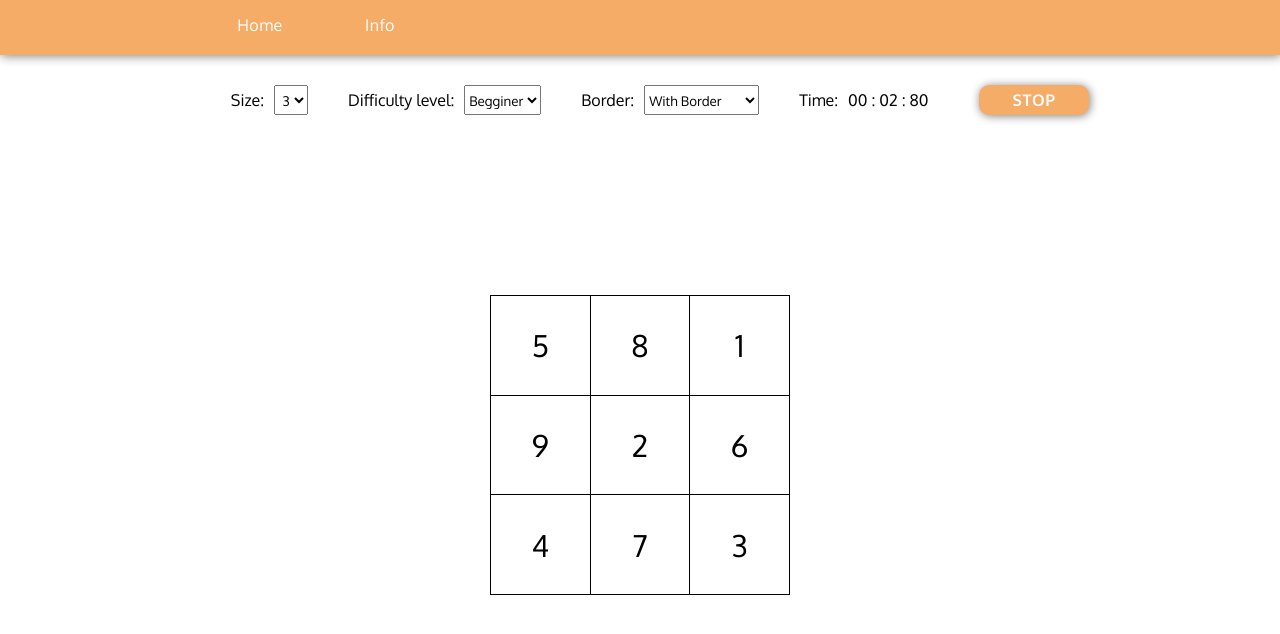
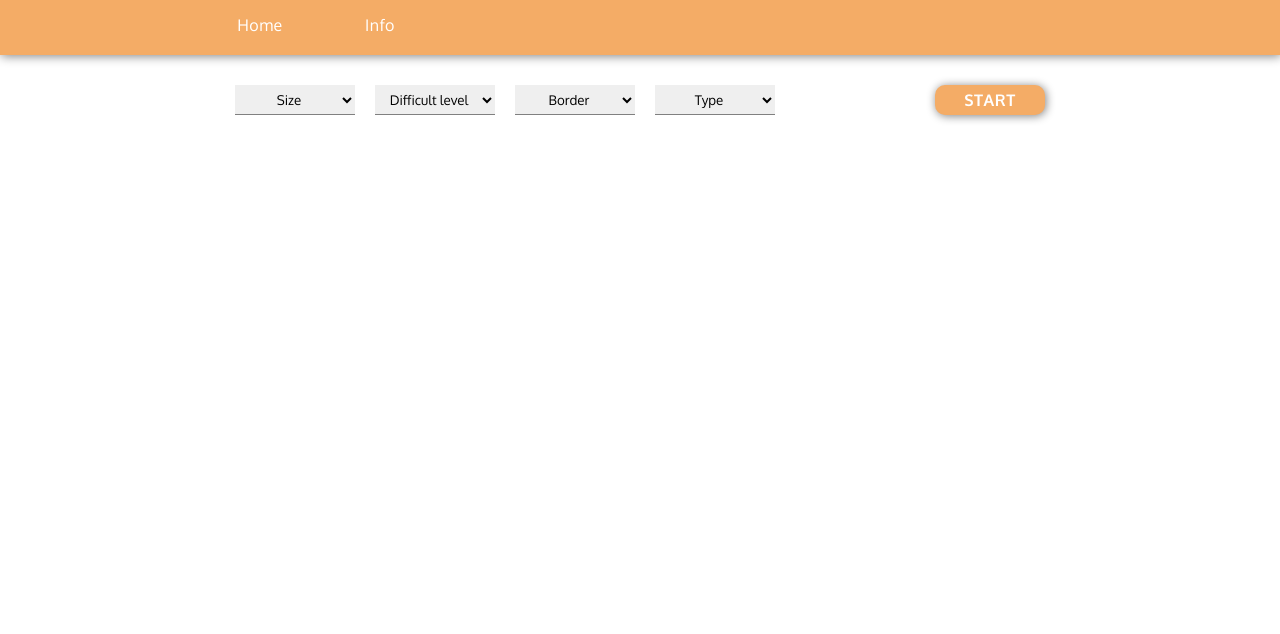
Before and after one commit to pawelmiklas/schultz-tables, a plain HTML site: page index.html in a window 1280 px wide. Both pictures are taken after a click on the button "START". Drawn offline with Linux system fonts and the light colour scheme.

Commit message:
css and some js
add css to select tag and add alert

```diff
--- a/index.html
+++ b/index.html
@@ -16,27 +16,37 @@
 		</ul>
 	</nav>
 	<div class="menu">
-		<p>Size:</p>
+<!--		<p>Size:</p>-->
 		<select name="size" id="size">
-			<option value="3">&nbsp;3</option>
-			<option value="4">&nbsp;4</option>
-			<option value="5">&nbsp;5</option>
-		</select>
-		<p>Difficulty level:</p>
+				<option value="0"selected disabled>Size</option>
+				<option value="3">&nbsp;3</option>
+				<option value="4">&nbsp;4</option>
+				<option value="5">&nbsp;5</option>
+			</select>
+<!--		<p>Difficulty level:</p>-->
 		<select name="cell-size" id="cell-size">
+			<option selected disabled>Difficult level</option>
 			<option value="0">Begginer</option>
 			<option value="10">Easy</option>
 			<option value="20">Medium</option>
 			<option value="30">Hard</option>
 			<option value="40">Expert</option>
 		</select>
-		<p>Border:</p>
+<!--		<p>Border:</p>-->
 		<select name="border" id="border">
+			<option selected disabled>Border</option>
 			<option value="1">With Border</option>
 			<option value="2">Without Border</option>
 		</select>
+<!--		<p>Type:</p>-->
+		<select name="type" id="type">
+			<option selected disabled>Type</option>
+			<option value="1">Numbers</option>
+			<option value="2">Letters</option>
+		</select>
+
 		<div class="menu-time">
-			<p>Time:</p>
+<!--			<p>Time:</p>-->
 			<p id="time"></p>
 		</div>
 		<button id="btn">
--- a/script.js
+++ b/script.js
@@ -8,26 +8,42 @@ document.addEventListener("DOMContentLoaded", function () {
 	let counter_time_ms = 0;
 	let time = 0;
 	let clear_time = 0;
+	let alert_value = 0;
 	btn.addEventListener("click", function () {
 		let size = document.getElementById("size");
 		let cell_size = document.getElementById("cell-size");
 		let border = document.getElementById("border");
+		let type = document.getElementById("type");
 		let size_with_value = size.options[size.selectedIndex].value;
 		let cell_sice_with_value = cell_size.options[cell_size.selectedIndex].value;
 		let border_with_value = border.options[border.selectedIndex].value;
+		let type_with_value = type.options[type.selectedIndex].value;
 		let tab_with_numbers = [];
+		let tab_with_letters = ["a", "b", "c", "d", "e", "f", "g", "h", "i", "j", "k", "l", "m", "n", "o", "p", "r", "s", "t", "u", "w", "x", "y", "z"];
 		let counter_of_whiles = 0;
 		let tab = document.getElementsByTagName("table");
 		let td = document.getElementsByTagName("td");
 		let tr = document.getElementsByTagName("tr");
 		let p_time = document.getElementById("time");
 
+		/*
+				function select_type() {
+					if (type_with_value == 1) {
+
+					} else if (type_with_value == 2) {
+						let size_table_letters = size_with_value * size_with_value;
+
+					}
+				}
+		*/
 		// Add numbers to array
 		for (let i = 1; i <= size_with_value * size_with_value; i++) {
 			tab_with_numbers[i] = i;
 		}
 		// Sort random table
 		tab_with_numbers.sort(() => Math.random() - 0.5);
+
+
 
 		// Generate table
 		function generate_table() {
@@ -52,7 +68,7 @@ document.addEventListener("DOMContentLoaded", function () {
 
 		// Set a value of border style
 		function set_value_of_border() {
-			if (border_with_value != 1) {
+			if (border_with_value == 2) {
 				for (let i = tab.length - 1; i >= 0; i--) {
 					tab[i].style.border = "1px solid white";
 				}
@@ -106,7 +122,7 @@ document.addEventListener("DOMContentLoaded", function () {
 			counter_time_ms++;
 			if (counter_time_second < 10) {
 				p_time.innerHTML = "0" + counter_time_minute + " : " + "0" + counter_time_second + " : " + counter_time_ms;
-			} else if (counter_time_second >=10){
+			} else if (counter_time_second >= 10) {
 				p_time.innerHTML = "0" + counter_time_minute + " : " + counter_time_second + " : " + counter_time_ms;
 			}
 
@@ -120,12 +136,15 @@ document.addEventListener("DOMContentLoaded", function () {
 
 			if (counter_time_minute >= 10 && counter_time_second < 10) {
 				p_time.innerHTML = counter_time_minute + " : " + "0" + counter_time_second + " : " + counter_time_ms;
-			} else if (counter_time_minute >= 10 && counter_time_second >= 10){
+			} else if (counter_time_minute >= 10 && counter_time_second >= 10) {
 				p_time.innerHTML = counter_time_minute + " : " + counter_time_second + " : " + counter_time_ms;
 			}
 		}
 
 		//changing state of button
+		if (size_with_value < 3) {
+			alert("Select a size of table");
+		} else {
 			if (counter_btn % 2 == 0) {
 				btn.innerHTML = "STOP";
 				counter_btn++;
@@ -136,6 +155,7 @@ document.addEventListener("DOMContentLoaded", function () {
 				set_value_of_border();
 				set_value_of_cell();
 				timer();
+
 			} else {
 				btn.innerHTML = "START";
 				counter_btn++;
@@ -144,6 +164,8 @@ document.addEventListener("DOMContentLoaded", function () {
 				counter_time_ms = 0;
 				counter_time_second = 0;
 			}
+		}
+
 
 
 	})
--- a/style.css
+++ b/style.css
@@ -6,22 +6,23 @@
 }
 
 p {
-	margin-right: 10px;
-	margin-left: 40px;
 	line-height: 30px;
 }
-#time{
+
+#time {
 	margin: 0px;
 }
-.menu-time{
+
+.menu-time {
 	display: flex;
 	flex-direction: row;
-	width: 180px;
+	width: 100px;
 }
-button{
+
+#btn {
 	margin-left: 40px;
-	width: 110px;
-	background-color:#f4ac66;
+	min-width: 110px;
+	background-color: #f4ac66;
 	color: white;
 	border: none;
 	line-height: 20px;
@@ -35,11 +36,11 @@ button{
 	box-shadow: 1px 1px 10px gray;
 }
 
-button:focus{
+#btn:focus {
 	outline: 0;
 }
 
-nav{
+nav {
 	width: 100%;
 	height: 55px;
 	background-color: #f4ac66;
@@ -47,26 +48,28 @@ nav{
 	padding: 0px 200px;
 }
 
-ul{
+ul {
 	display: flex;
 	flex-direction: row;
 	height: 100%;
 	min-width: 240px;
 }
-li{
+
+li {
 	line-height: 50px;
 	width: 120px;
 	list-style-type: none;
 	text-align: center;
 	transition: 0.3s;
 }
+
 li a {
 	text-decoration: none;
 	color: white;
 	letter-spacing: 0.5px;
 }
 
-li:hover{
+li:hover {
 	background-color: darkorange;
 }
 
@@ -75,6 +78,7 @@ li:hover{
 	justify-content: center;
 	padding: 30px 0px;
 	margin-bottom: 60px;
+	height: 90px;
 }
 
 .main {
@@ -107,3 +111,18 @@ tr,
 td {
 	text-align: center;
 }
+
+select {
+	border: none;
+	border-bottom: 1px solid gray;
+	width: 120px;
+	margin-right: 20px;
+}
+
+select:focus {
+	outline: 0;
+}
+
+option {
+	text-align: center;
+}
```
Lines whose indentation alone changed are shown as unchanged.
